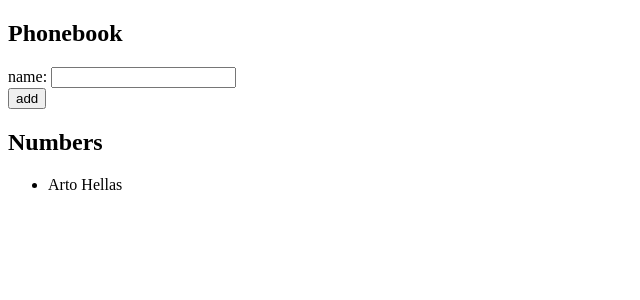
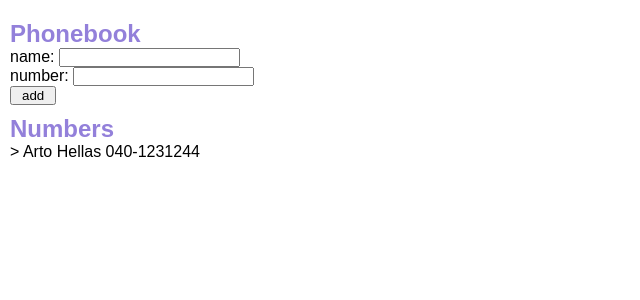
Before and after one commit to gitmixu/FullStackOpen, a React (Create React App) app in the folder 2/puhelinluettelo/: page / in a window 1280 px wide. Shown: the top 300 px of the page, without its empty margins (0-640 px from the left). Built offline with nearby package versions, Linux system fonts and the light colour scheme.

Commit message:
puhelinluettelo step3

```diff
--- a/2/puhelinluettelo/src/App.css
+++ b/2/puhelinluettelo/src/App.css
@@ -1,38 +1,12 @@
-.App {
-  text-align: center;
+* {
+  margin: 0;
+  padding: 0;
+  list-style: none;
+  font-family: Arial, Helvetica, sans-serif;
 }
 
-.App-logo {
-  height: 40vmin;
-  pointer-events: none;
-}
+#root {margin: 10px;}
 
-@media (prefers-reduced-motion: no-preference) {
-  .App-logo {
-    animation: App-logo-spin infinite 20s linear;
-  }
-}
+button {padding: 0 10px;}
 
-.App-header {
-  background-color: #282c34;
-  min-height: 100vh;
-  display: flex;
-  flex-direction: column;
-  align-items: center;
-  justify-content: center;
-  font-size: calc(10px + 2vmin);
-  color: white;
-}
-
-.App-link {
-  color: #61dafb;
-}
-
-@keyframes App-logo-spin {
-  from {
-    transform: rotate(0deg);
-  }
-  to {
-    transform: rotate(360deg);
-  }
-}
+h2 {color: #9380da; padding-top: 10px;}
--- a/2/puhelinluettelo/src/App.js
+++ b/2/puhelinluettelo/src/App.js
@@ -3,52 +3,47 @@ import './App.css';
 
 const Numbers = ({ person }) => {
   console.log('\nApp > Numbers > person',person);
-  return (
-    <li>{person.name}</li>
-  )
+  return ( <li>{'> '}{person.name} {person.number}</li> );
 }
 
 const App = () => {
-  const [persons, setPersons] = useState([{ name: 'Arto Hellas' }]);
+  const [persons, setPersons] = useState([{ name: 'Arto Hellas', number: '040-1231244'}]);
   const [newName, setNewName] = useState('');
+  const [newNumber, setNewNumber] = useState('');
 
   console.log('\nApp > persons', persons);
 
-  const addName = (event) => {
-    event.preventDefault();
+  const addName = (event) => { event.preventDefault();
+    console.log('\nApp > addName');
 
-    if(persons.find(person => person.name === newName)){alert(`${newName} is already added to phonebook`);return}
+    if(persons.find(person => person.name === newName)){
+      alert(`${newName} is already added to phonebook`);
+      return
+    }
 
-    const personObject = {
-      name: newName
-    }
-    console.log('\nApp > addName >',personObject);
+    const personObject = { name: newName, number: newNumber }
+    setPersons(persons.concat(personObject));
 
-    setPersons(persons.concat(personObject));
     setNewName('');
+    setNewNumber('');
   }
 
-  const handlePersonChange = (event) => {
-    setNewName(event.target.value);
-    /*console.log('\nApp > handlePersonChange >', event.target.value);*/
-  }
+  const handlePersonChange = (event) => { event.preventDefault(); setNewName(event.target.value); }
+  const handleNumberChange = (event) => { event.preventDefault(); setNewNumber(event.target.value); }
 
   return (
-    <div>
+    <div id='content'>
       <h2>Phonebook</h2>
 
       <form onSubmit={addName}>
-        <div>
-          name: <input value={newName} onChange={handlePersonChange}/>
-        </div>
-        <div>
-          <button type="submit" >add</button>
-        </div>
+        <div>name: <input value={newName} onChange={handlePersonChange}/></div>
+        <div>number: <input value={newNumber} onChange={handleNumberChange}/></div>
+        <div><button type="submit" >add</button></div>
       </form>
 
       <h2>Numbers</h2>
-      <ul> {persons.map(person =>
-      <Numbers key={person.name} person={person} /> )}
+      <ul>
+        {persons.map(person => <Numbers key={person.name} person={person} /> )}
       </ul>
     </div>
   );
```
